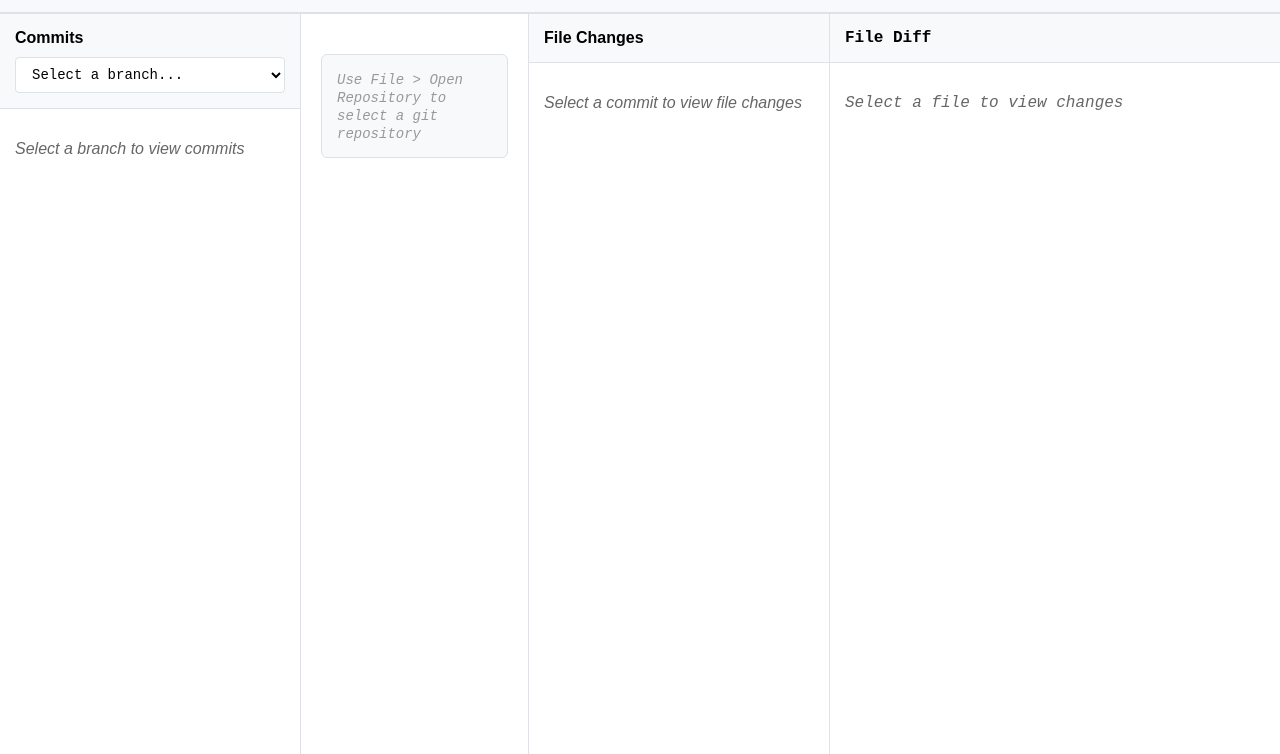
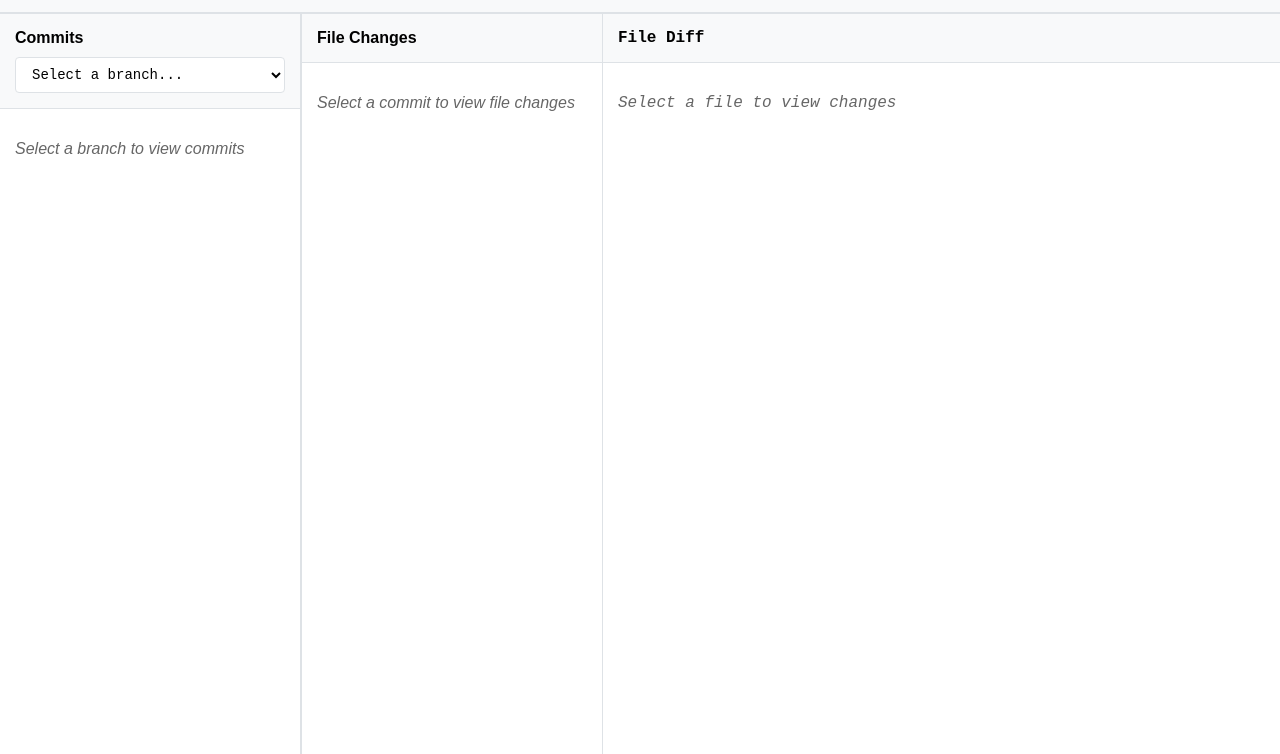
Before and after one commit to dinhhuydh/git-viewer, a website built with Vite: page index.html in a window 1280 px wide. Shown: the part 48-802 px from the top of the page. Built offline with nearby package versions, Linux system fonts and the light colour scheme.

Commit message:
Remove section contains repository path

```diff
--- a/index.html
+++ b/index.html
@@ -15,12 +15,6 @@
             height: calc(100vh - 60px);
             background-color: #f5f5f5;
         }
-        .main-content {
-            flex: 1;
-            background-color: white;
-            padding: 20px;
-            overflow-y: auto;
-        }
         .commits-sidebar {
             width: 300px;
             background-color: white;
@@ -34,7 +28,7 @@
             overflow-y: auto;
         }
         .diff-panel {
-            width: 450px;
+            flex: 1;
             background-color: white;
             border-left: 1px solid #dee2e6;
             overflow-y: auto;
@@ -67,24 +61,6 @@
         #branches li.selected {
             background-color: #d4edda;
             border-left-color: #28a745;
-        }
-        .repo-info {
-            margin: 20px 0;
-            padding: 15px;
-            background-color: #f8f9fa;
-            border-radius: 6px;
-            border: 1px solid #dee2e6;
-            min-height: 20px;
-        }
-        #current-repo-path {
-            color: #666;
-            font-family: monospace;
-            font-size: 14px;
-        }
-        #current-repo-path:empty::before {
-            content: "Use File > Open Repository to select a git repository";
-            color: #999;
-            font-style: italic;
         }
         .app-header {
             background-color: #f8f9fa;
@@ -271,13 +247,6 @@
             </div>
         </div>
 
-        <!-- Main Content -->
-        <div class="main-content">
-            <div class="repo-info">
-                <span id="current-repo-path"></span>
-            </div>
-        </div>
-
         <!-- File Changes Panel -->
         <div class="file-panel">
             <div class="panel-header">File Changes</div>
--- a/src/main.js
+++ b/src/main.js
@@ -262,7 +262,6 @@ async function openRepository() {
 
         if (selected) {
             currentRepoPath = selected;
-            document.getElementById('current-repo-path').textContent = selected;
             updateRepositoryName(selected);
             await loadGitBranches(selected);
         }
```
